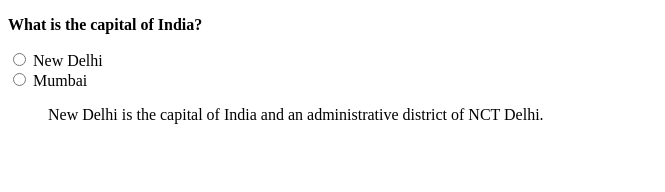
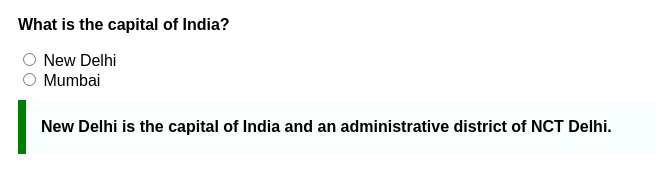
Before and after one commit to acciojob/trivia-AbhiD200428, a website: page main.html in a window 1280 px wide. Shown: the whole page, without its empty margins (0-665 px from the left). Drawn offline with Linux system fonts and the light colour scheme.

Commit message:
created a submission

```diff
--- a/styles.css
+++ b/styles.css
@@ -1,2 +1,17 @@
 
 /* Your CSS Code here. */
+blockquote {
+    max-width: 600px;
+    margin: 10px;
+    padding: 15px;
+    border-left: 8px solid green;
+    background-color: #f8fffe;
+    font-weight: bold;
+    font-family: sans-serif;
+    line-height: 1.5;
+}
+
+#question-space {
+    margin: 10px;
+    font-family: sans-serif;
+}
```
